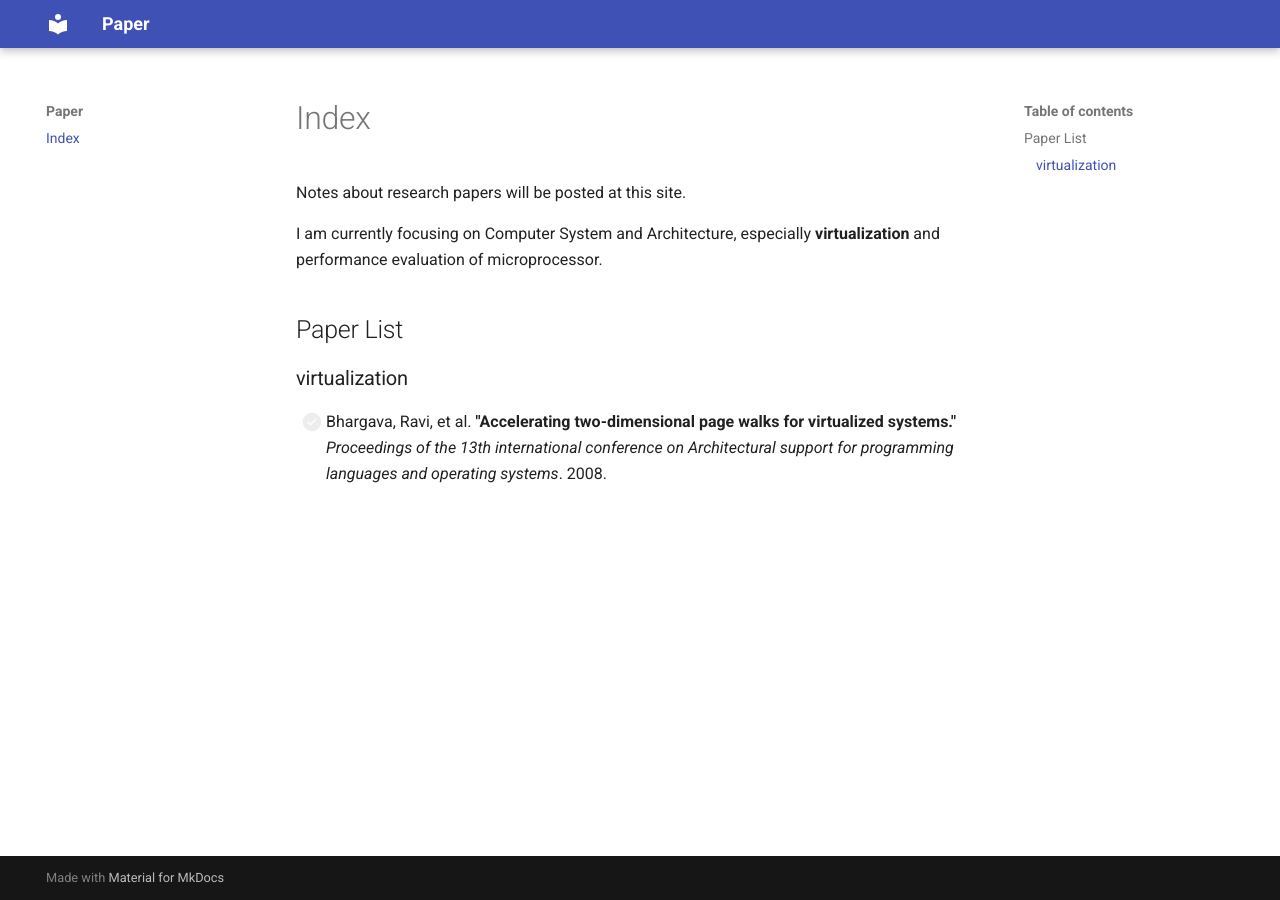
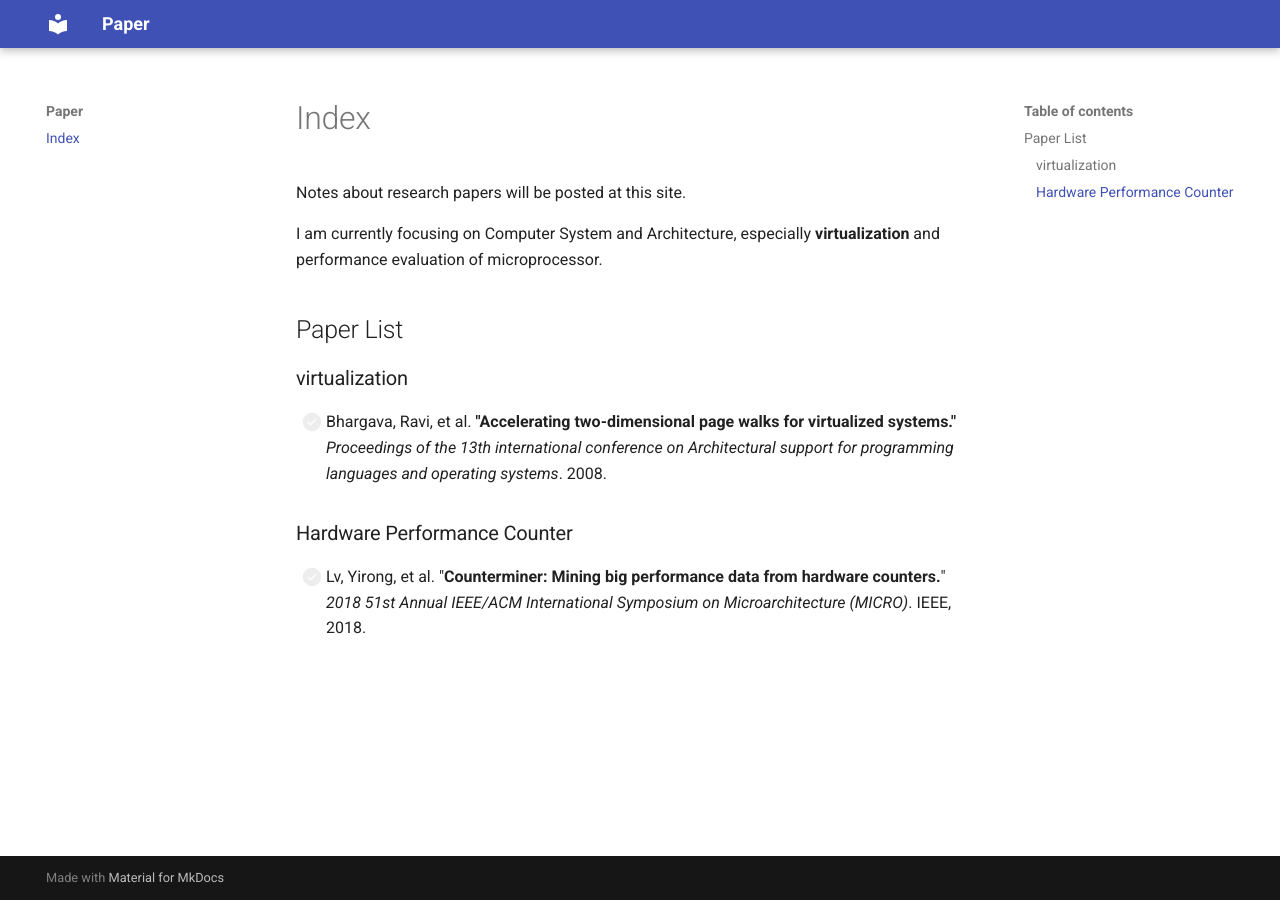
Before and after one commit to songmuhan/songmuhan.github.io, an MkDocs documentation site: the page built from docs/index.md, in a window 1280 px wide. Built offline with MkDocs 1.6.1 and Material for MkDocs 9.7.7, drawn with Linux system fonts in a browser that asks for light colours.

Commit message:
docs(index): add Lv18 to Hardware Performance Counter.
Lv, Yirong, et al. "Counterminer: Mining big performance data from hardware counters." 2018 51st Annual IEEE/ACM International Symposium on Microarchitecture (MICRO). IEEE, 2018.

Signed-off-by: Muhan Song <songmuhan@stu.pku.edu.cn>

```diff
--- a/docs/index.md
+++ b/docs/index.md
@@ -11,3 +11,10 @@ I am currently focusing on Computer System and Architecture, especially **virtua
 ### virtualization
 
 - [ ] Bhargava, Ravi, et al. **"Accelerating two-dimensional page walks for virtualized systems."** *Proceedings of the 13th international conference on Architectural support for programming languages and operating systems*. 2008.
+
+
+
+
+### Hardware Performance Counter
+
+- [ ] Lv, Yirong, et al. "**Counterminer: Mining big performance data from hardware counters.**" *2018 51st Annual IEEE/ACM International Symposium on Microarchitecture (MICRO)*. IEEE, 2018.
```
